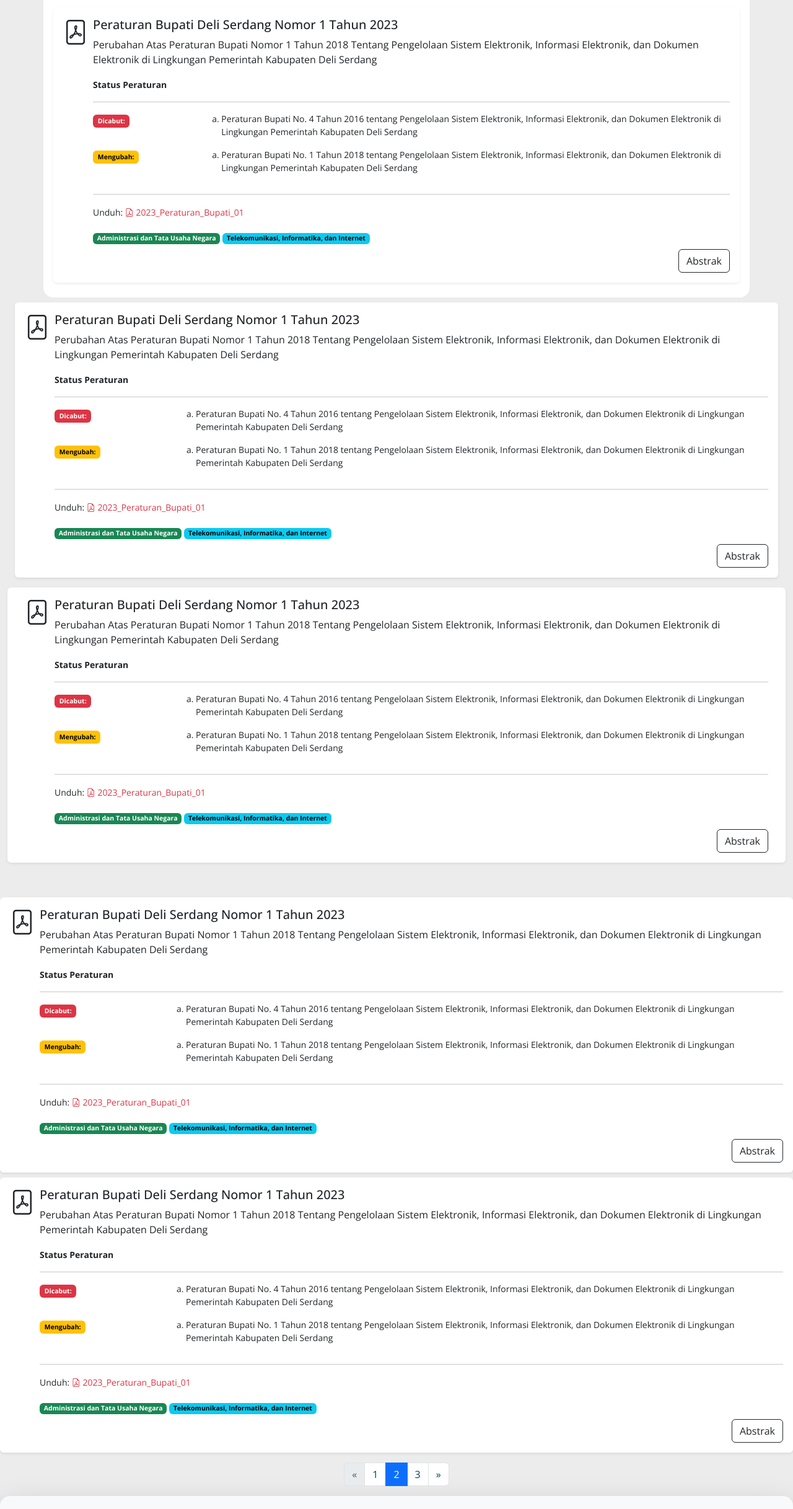
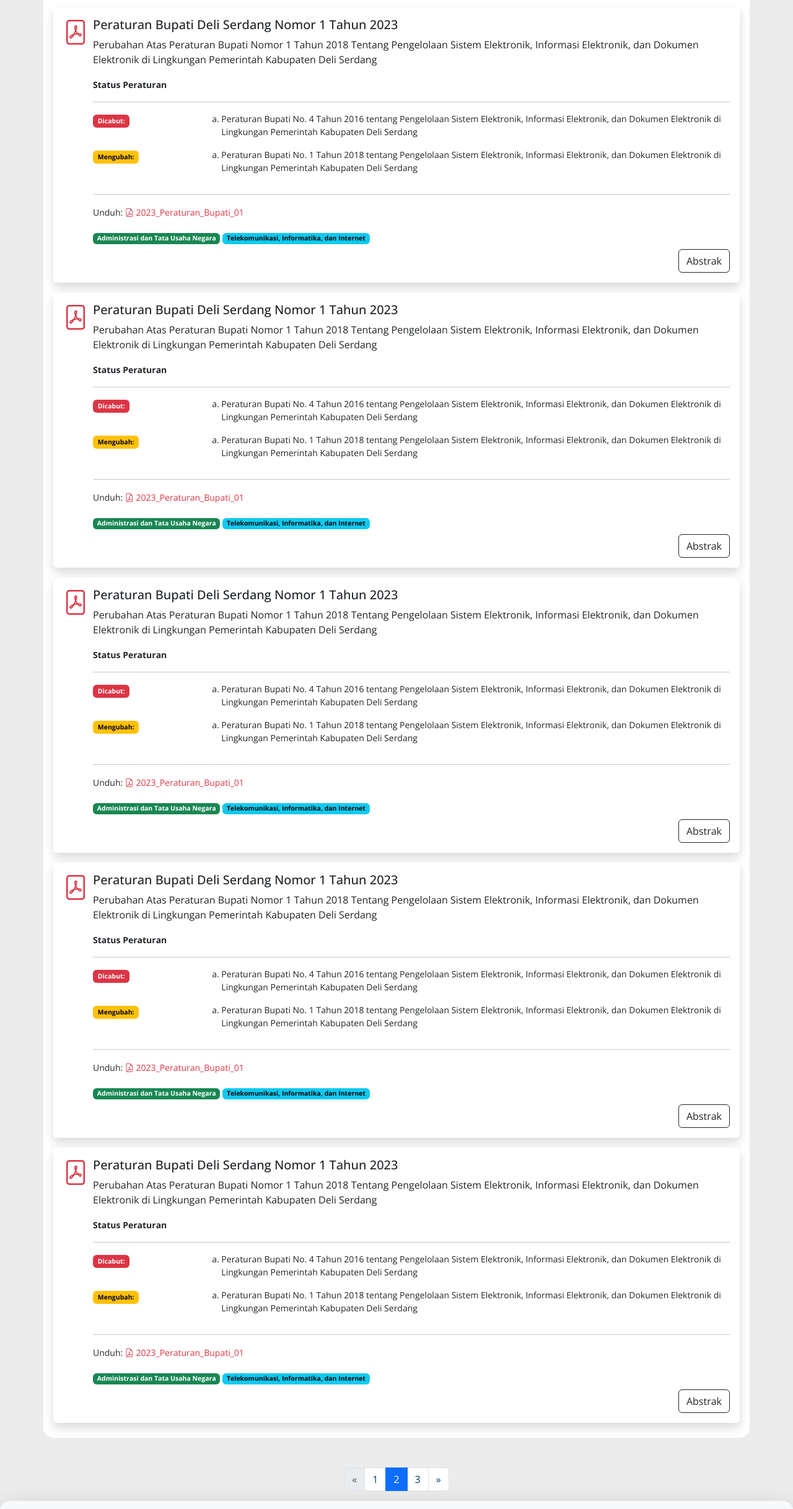
Before and after one commit to jonkolong/jdih-ds, a plain HTML site: page perbup.html in a window 1280 px wide. Shown: the part 1190-3625 px from the top of the page at 62% size. Drawn offline with nearby package versions, Linux system fonts and the light colour scheme.

Commit message:
memperbaiki layout perbup

```diff
--- a/home.css
+++ b/home.css
@@ -21,3 +21,8 @@ body {
   background-color: var(--bs-secondary);
   color: var(--bs-secondary);
 }
+
+h5:hover {
+  color: var(--bs-primary);
+  transition: 0.3s;
+}
--- a/login.css
+++ b/login.css
@@ -52,6 +52,7 @@ body {
   background-color: var(--bs-light);
   box-shadow: 0 4px 0 var(--bs-light-shadow);
   border: none;
+  transition: 200ms;
 }
 
 .login-btn:active {
@@ -75,6 +76,7 @@ body {
   background-color: var(--bs-light);
   box-shadow: 0 4px 0 var(--bs-light-shadow);
   border: none;
+  transition: 200ms;
 }
 
 .logoG:active {
--- a/perbup.html
+++ b/perbup.html
@@ -82,10 +82,10 @@
         <div class="card container rounded-4 p-3 border-0 shadow-ms">
           <h4 class="text-center">Peraturan Bupati</h4>
           <!-- Card body start -->
-          <div class="card my-2 border-0 shadow-sm">
+          <div class="card my-2 border-0 shadow">
             <div class="card-body d-flex rounded-2">
               <div class="me-6 flex-shrink-0 d-none d-sm-block">
-                <h1><i class="bi bi-file-pdf me-2"></i></h1>
+                <h1><i class="bi bi-file-pdf me-2 text-danger"></i></h1>
               </div>
               <div class="flex-grow-1">
                 <a href="" class="text-decoration-none text-dark"><h5>Peraturan Bupati Deli Serdang Nomor 1 Tahun 2023</h5></a>
@@ -187,13 +187,12 @@
               </div>
             </div>
           </div>
-          </div>
           <!-- Card body end -->
           <!-- Card body start -->
-          <div class="card my-2 border-0 shadow-sm">
+          <div class="card my-2 border-0 shadow">
             <div class="card-body d-flex rounded-2">
               <div class="me-6 flex-shrink-0 d-none d-sm-block">
-                <h1><i class="bi bi-file-pdf me-2"></i></h1>
+                <h1><i class="bi bi-file-pdf me-2 text-danger"></i></h1>
               </div>
               <div class="flex-grow-1">
                 <a href="" class="text-decoration-none text-dark"><h5>Peraturan Bupati Deli Serdang Nomor 1 Tahun 2023</h5></a>
@@ -295,13 +294,12 @@
               </div>
             </div>
           </div>
-          </div>
           <!-- Card body end -->
           <!-- Card body start -->
-          <div class="card my-2 border-0 shadow-sm">
+          <div class="card my-2 border-0 shadow">
             <div class="card-body d-flex rounded-2">
               <div class="me-6 flex-shrink-0 d-none d-sm-block">
-                <h1><i class="bi bi-file-pdf me-2"></i></h1>
+                <h1><i class="bi bi-file-pdf me-2 text-danger"></i></h1>
               </div>
               <div class="flex-grow-1">
                 <a href="" class="text-decoration-none text-dark"><h5>Peraturan Bupati Deli Serdang Nomor 1 Tahun 2023</h5></a>
@@ -403,13 +401,12 @@
               </div>
             </div>
           </div>
-          </div>
           <!-- Card body end -->
           <!-- Card body start -->
-          <div class="card my-2 border-0 shadow-sm">
+          <div class="card my-2 border-0 shadow">
             <div class="card-body d-flex rounded-2">
               <div class="me-6 flex-shrink-0 d-none d-sm-block">
-                <h1><i class="bi bi-file-pdf me-2"></i></h1>
+                <h1><i class="bi bi-file-pdf me-2 text-danger"></i></h1>
               </div>
               <div class="flex-grow-1">
                 <a href="" class="text-decoration-none text-dark"><h5>Peraturan Bupati Deli Serdang Nomor 1 Tahun 2023</h5></a>
@@ -511,13 +508,12 @@
               </div>
             </div>
           </div>
-          </div>
           <!-- Card body end -->
           <!-- Card body start -->
-          <div class="card my-2 border-0 shadow-sm">
+          <div class="card my-2 border-0 shadow">
             <div class="card-body d-flex rounded-2">
               <div class="me-6 flex-shrink-0 d-none d-sm-block">
-                <h1><i class="bi bi-file-pdf me-2"></i></h1>
+                <h1><i class="bi bi-file-pdf me-2 text-danger"></i></h1>
               </div>
               <div class="flex-grow-1">
                 <a href="" class="text-decoration-none text-dark"><h5>Peraturan Bupati Deli Serdang Nomor 1 Tahun 2023</h5></a>
@@ -619,8 +615,10 @@
               </div>
             </div>
           </div>
+          <!-- Card body end -->
         </div>
-          <!-- Card body end -->
+      </div>
+    </div>
 
     <!-- Pagination -->
     <div class="container d-flex justify-content-center mt-3">
```
Also changed, not shown: index.html (+4 -4 lines). Lines whose indentation alone changed are shown as unchanged.
